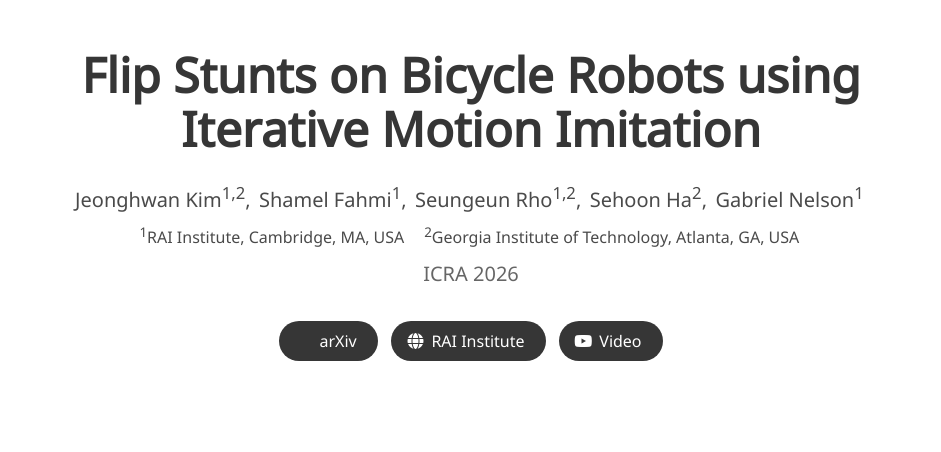
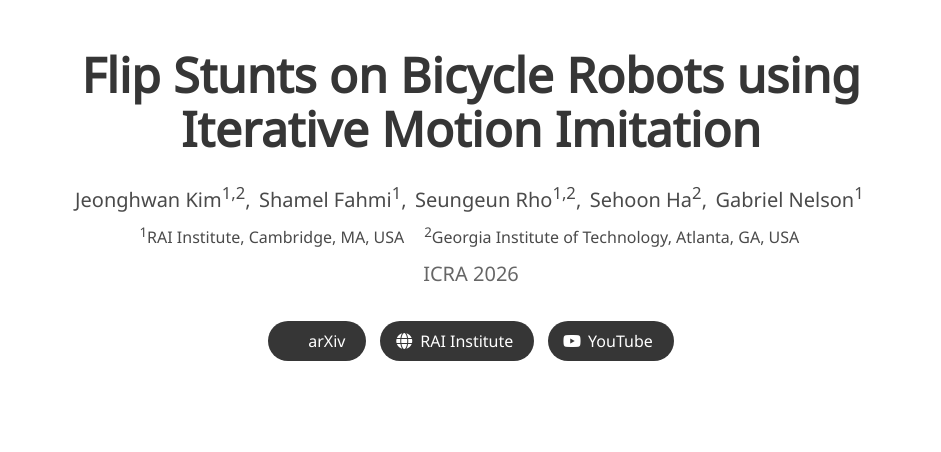
Before and after one commit to imi-umv/imi-umv.github.io, a plain HTML site: page index.html in a window 1280 px wide. Shown: the top 452 px of the page, without its empty margins (169-1110 px from the left). Drawn offline with nearby package versions, Linux system fonts and the light colour scheme; some icons are missing; a web font is replaced by a local one.

Commit message:
Rename Video button to YouTube
Co-Authored-By: Claude Opus 4.8 (1M context) <noreply@anthropic.com>

```diff
--- a/index.html
+++ b/index.html
@@ -76,7 +76,7 @@
                   <span class="icon">
                     <i class="fab fa-youtube"></i>
                   </span>
-                  <span>Video</span>
+                  <span>YouTube</span>
                 </a>
               </span>
             </div>
```
